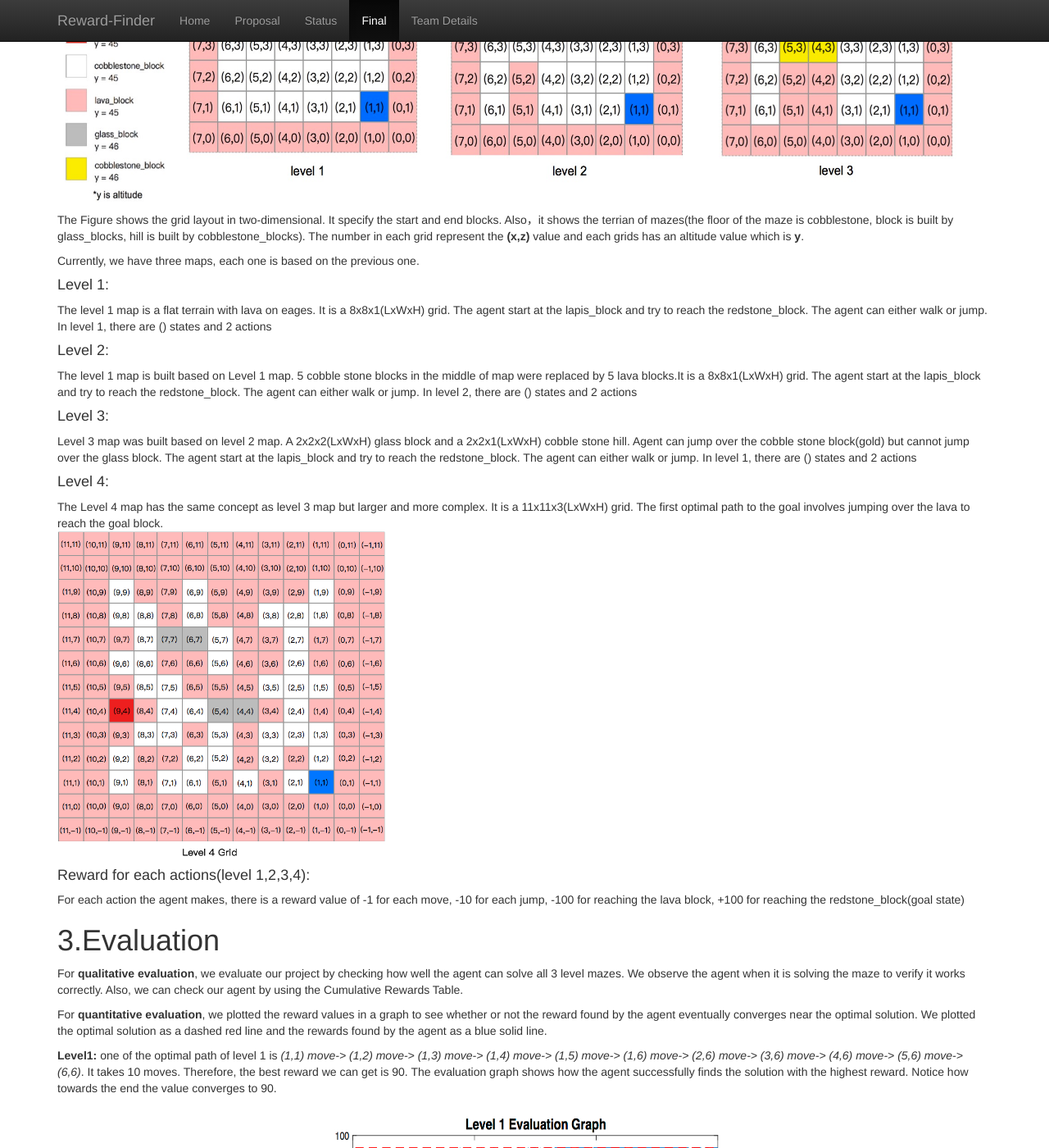
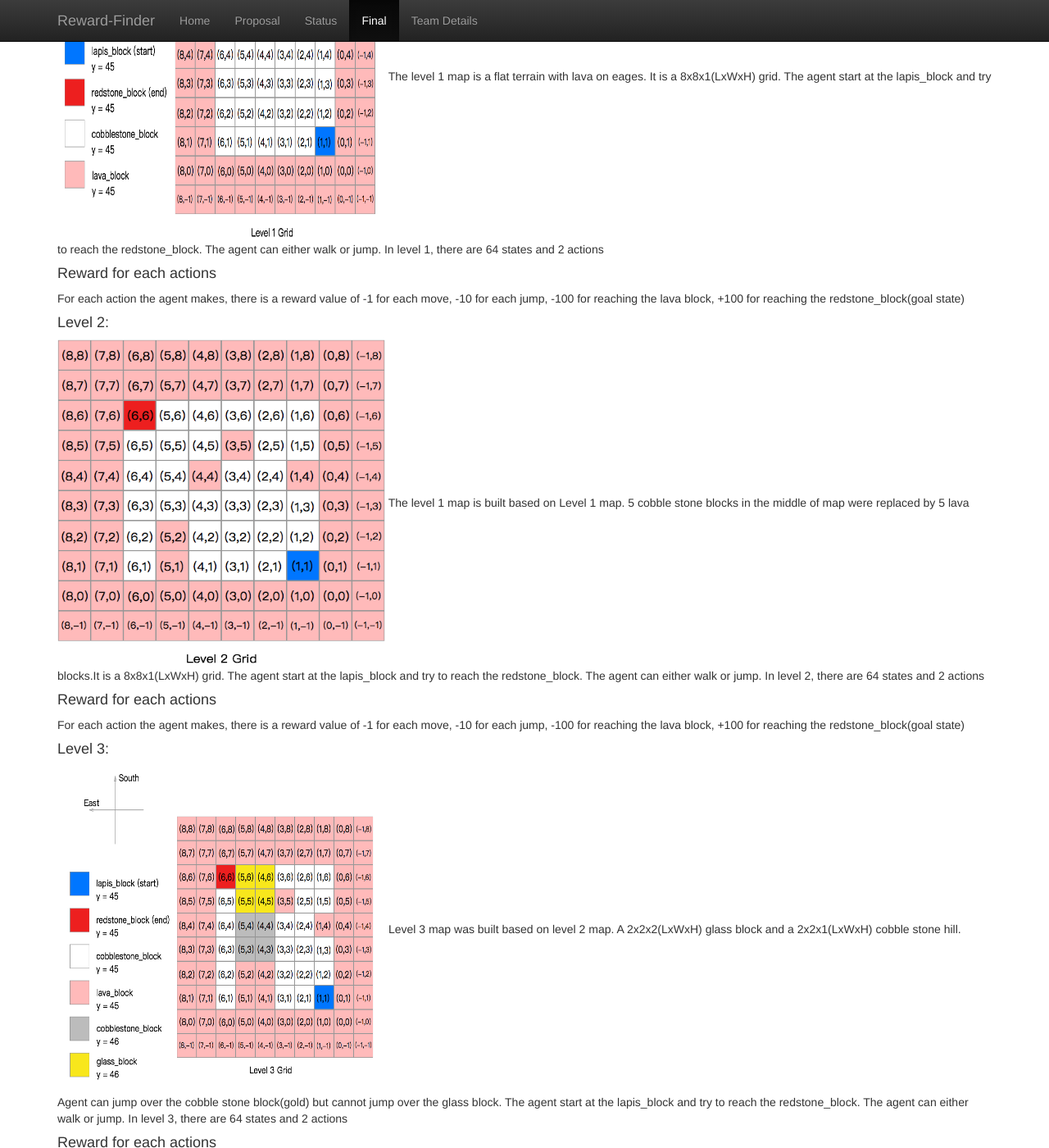
Before and after one commit to Moe202/CS175-Group-8, a Jekyll site: the page built from docs/final.md, in a window 1280 px wide and 1400 px high, scrolled down 3434 px. Shown: the whole window at 82% size. Built offline with Jekyll 4.4.1, drawn with Linux system fonts in a browser that asks for light colours; some of the changed text lies outside the part shown.

Commit message:
add new pics, change on final report

```diff
--- a/docs/final.md
+++ b/docs/final.md
@@ -80,9 +80,9 @@ We decided to give each state 8 initial Q Values where the first 4 values are 0
 **Note:** Notice how each action costs 1 by default. We decided to creat an action\_cost array to add additional cost to specific actions. A 'jump' has an additional cost of 9 on top of the default cost of 1 whereas a 'move' has no added cost.
 
 ### Test Environment
-
+The figures show the grid layouts in two-dimensional. The figures specify the start and end blocks. Also，the figures show the terrian of mazes(the floor of the maze is cobblestone, block is built by glass\_blocks, hill is built by cobblestone\_blocks). The number in each grids represent the **(x,z)** value and each grids has an altitude value which is  **y**.
 #### Level 0:
-<img src="images/level0gridFinal.png" title="grid" width="400" height="400" />
+<img src="images/level0gridf.png" title="grid" width="400" height="400" />
 
 The level 0 map is a flat terrain with lava on eages. There is a lava river blocks agent way to reach the goal state. It is a 8x8x1(LxWxH) grid. This level was used to show how changing the cost of jumping forces the agent to choose one path over the other. The first optimal path to the goal involves jumping over the lava to reach the goal block, whereas the second optimal path only includes walking.
 #### Reward for each actions for Agent 1:
@@ -90,25 +90,31 @@ For each action the agent makes, there is a reward value of -1 for each move, -1
 #### Reward for each actions for Agent 2:
 For each action the agent makes, there is a reward value of -1 for each move, -301 for each jump, -100 for reaching the lava block, +300 for reaching the redstone\_block(goal state)
 
-#### Level 1, Level 2, Level 3
-<img src="images/grid.jpeg" title="grid" width="1100" height="434" />
-
-The  Figure shows the grid layout in two-dimensional. It specify the start and end blocks. Also，it shows the terrian of mazes(the floor of the maze is cobblestone, block is built by glass\_blocks, hill is built by cobblestone\_blocks). The number in each grid represent the **(x,z)** value and each grids has an altitude value which is  **y**.
-
 Currently, we have three maps, each one is based on the previous one.
 #### Level 1:
-The level 1 map is a flat terrain with lava on eages. It is a 8x8x1(LxWxH) grid. The agent start at the lapis\_block and try to reach the redstone\_block. The agent can either walk or jump. In level 1, there are () states and 2 actions
+<img src="images/level1gridf.png" title="grid" width="400" height="400" />
+The level 1 map is a flat terrain with lava on eages. It is a 8x8x1(LxWxH) grid. The agent start at the lapis\_block and try to reach the redstone\_block. The agent can either walk or jump. In level 1, there are 64 states and 2 actions
+#### Reward for each actions
+For each action the agent makes, there is a reward value of -1 for each move, -10 for each jump, -100 for reaching the lava block, +100 for reaching the redstone\_block(goal state)
 #### Level 2:
-The level 1 map is built based on Level 1 map. 5 cobble stone blocks in the middle of map were replaced by 5 lava blocks.It is a 8x8x1(LxWxH) grid. The agent start at the lapis\_block and try to reach the redstone\_block. The agent can either walk or jump. In level 2, there are () states and 2 actions
+<img src="images/level2gridf.png" title="grid" width="400" height="400" />
+The level 1 map is built based on Level 1 map. 5 cobble stone blocks in the middle of map were replaced by 5 lava blocks.It is a 8x8x1(LxWxH) grid. The agent start at the lapis\_block and try to reach the redstone\_block. The agent can either walk or jump. In level 2, there are 64 states and 2 actions
+#### Reward for each actions
+For each action the agent makes, there is a reward value of -1 for each move, -10 for each jump, -100 for reaching the lava block, +100 for reaching the redstone\_block(goal state)
 #### Level 3:
-Level 3 map was built based on level 2 map. A 2x2x2(LxWxH) glass block and a 2x2x1(LxWxH) cobble stone hill. Agent can jump over the cobble stone block(gold) but cannot jump over the glass block. The agent start at the lapis\_block and try to reach the redstone\_block. The agent can either walk or jump. In level 1, there are () states and 2 actions
+<img src="images/level3gridf.png" title="grid" width="400" height="400" />
+Level 3 map was built based on level 2 map. A 2x2x2(LxWxH) glass block and a 2x2x1(LxWxH) cobble stone hill. Agent can jump over the cobble stone block(gold) but cannot jump over the glass block. The agent start at the lapis\_block and try to reach the redstone\_block. The agent can either walk or jump. In level 3, there are 64 states and 2 actions
+#### Reward for each actions
+For each action the agent makes, there is a reward value of -1 for each move, -10 for each jump, -100 for reaching the lava block, +100 for reaching the redstone\_block(goal state)
 
 #### Level 4:
-The Level 4 map has the same concept as level 3 map but larger and more complex. It is a 11x11x3(LxWxH) grid. The first optimal path to the goal involves jumping over the lava to reach the goal block.<br>
+<img src="images/level4gridf.png" title="grid" width="400" height="400" />
+The Level 4 map has the same concept as level 3 map but larger and more complex. It is a 11x11x3(LxWxH) grid. The first optimal path to the goal involves jumping over the lava to reach the goal block. In level 3, there are 121 states and 2 actions<br>
 <img src="images/level4gridfinal.png" title="level4grid" width="400" height="400" />
+#### Reward for each actions
+For each action the agent makes, there is a reward value of -1 for each move, -10 for each jump, -100 for reaching the lava block, +100 for reaching the redstone\_block(goal state)
 
-#### Reward for each actions(level 1,2,3,4):
-For each action the agent makes, there is a reward value of -1 for each move, -10 for each jump, -100 for reaching the lava block, +100 for reaching the redstone\_block(goal state)
+
 
 
 
```
Also changed, not shown: docs/images/level0gridf.png (added), docs/images/level1gridf.png (added), docs/images/level2gridf.png (added), docs/images/level3gridf.png (added), docs/images/level4gridf.png (added), 5 other files.
